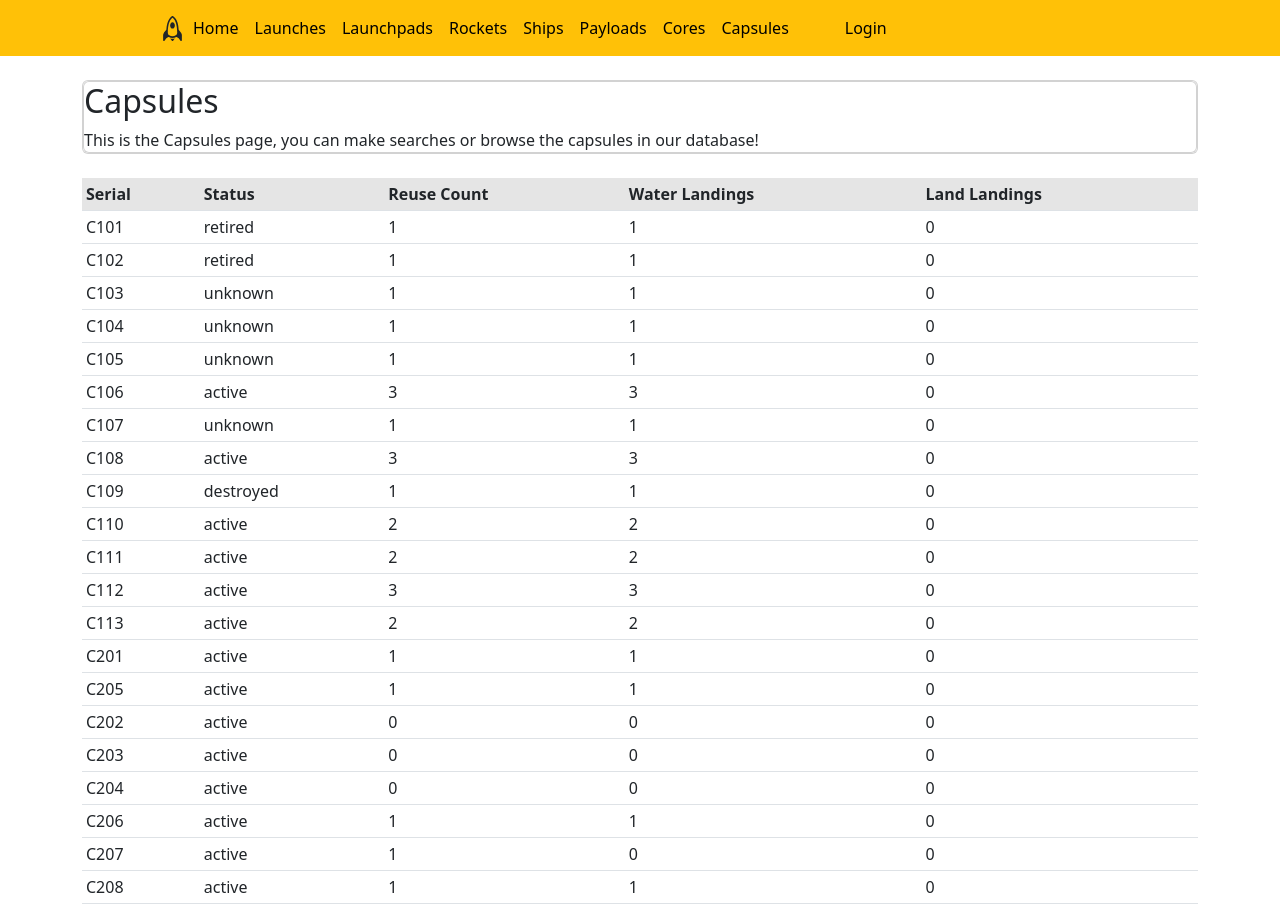
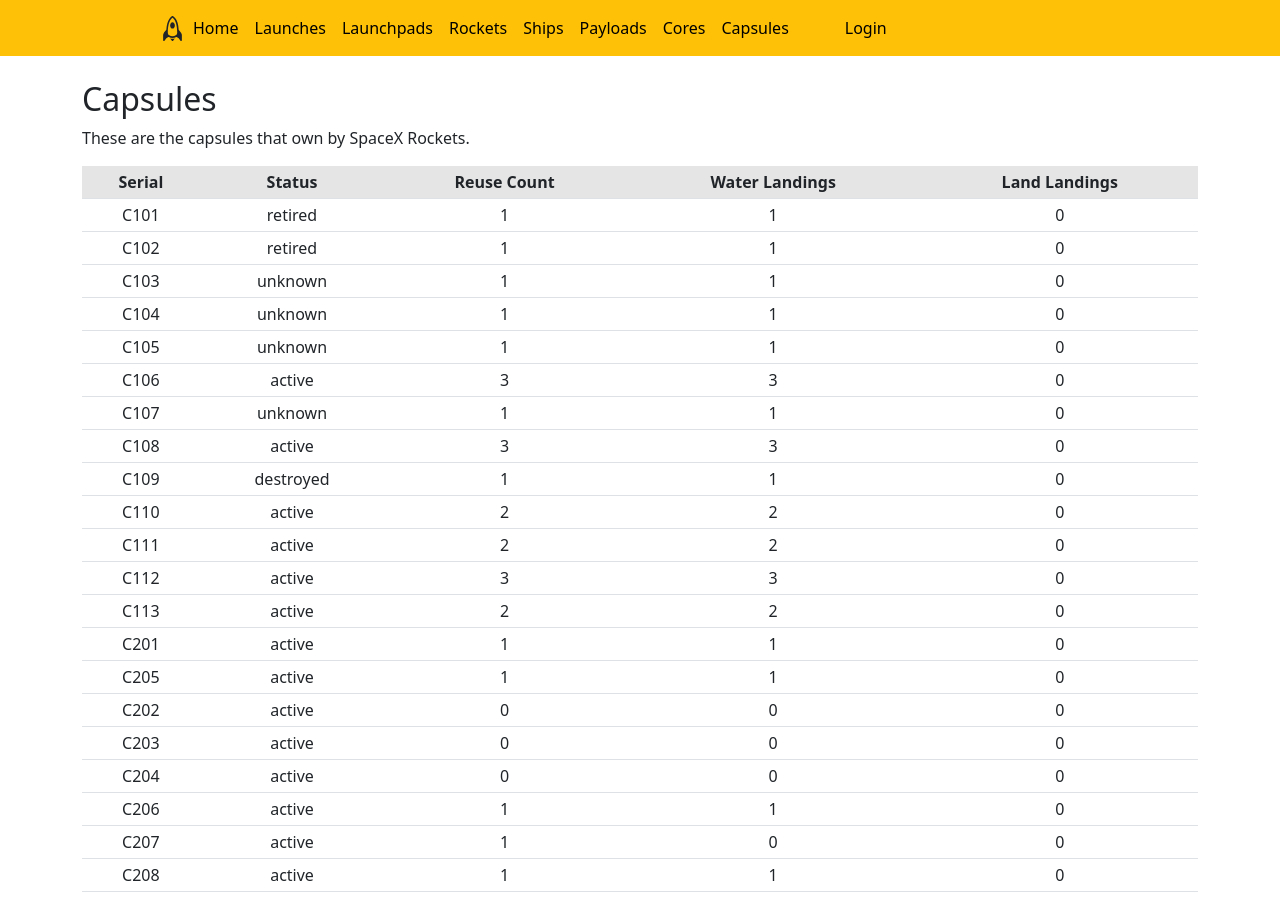
Before and after one commit to itudb2232/itudb2232, a Flask app: page /capsules in a window 1280 px wide. After the commit the page ends 892 px from the top, so only its background shows below. Run offline with Flask 2, Linux system fonts and the light colour scheme; data comes from the database, SQL or seed files in the repository; some libraries are stand-ins or nearby versions.

Commit message:
Rearranged table

```diff
--- a/website/templates/capsules.html
+++ b/website/templates/capsules.html
@@ -2,19 +2,15 @@
 {% block title %}SpaceXhibit - Capsules{% endblock %} <!-- This is the Jinja syntax -->
 
 {% block content %} <!-- This is the content block, whatever you include here will be visible on the screen -->
+<br/>
+<header>
+    <h2> Capsules </h2>
+    <p>
+        These are the capsules that own by SpaceX Rockets.
+    </p>
+</header>
 
-<br/>
-<div class = "card">
-    <div class = "card body">
-        <h2 class = "card-title"> Capsules </h2>
-        <div class = "card-text" >
-            This is the Capsules page, you can make searches or browse the capsules in our database!
-        </div>
-    </div>
-</div>
-<br/>
-
-<table class = "table table-hover table-sm">
+<table class = "table table-hover table-sm" style="text-align: center;">
     <thead>
         <tr class = "table-active">
             <th>Serial</th>
```
